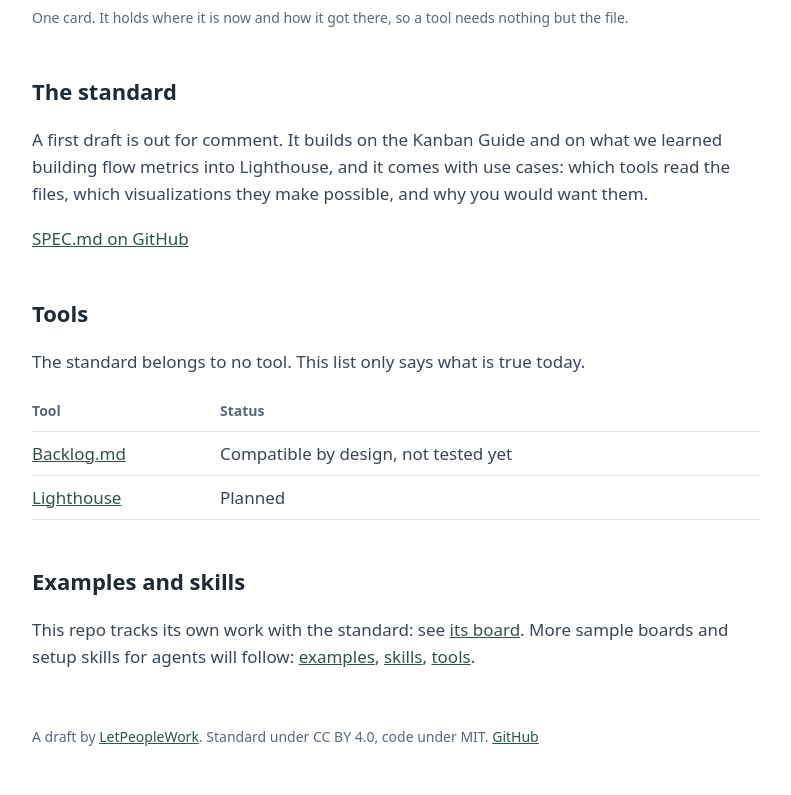
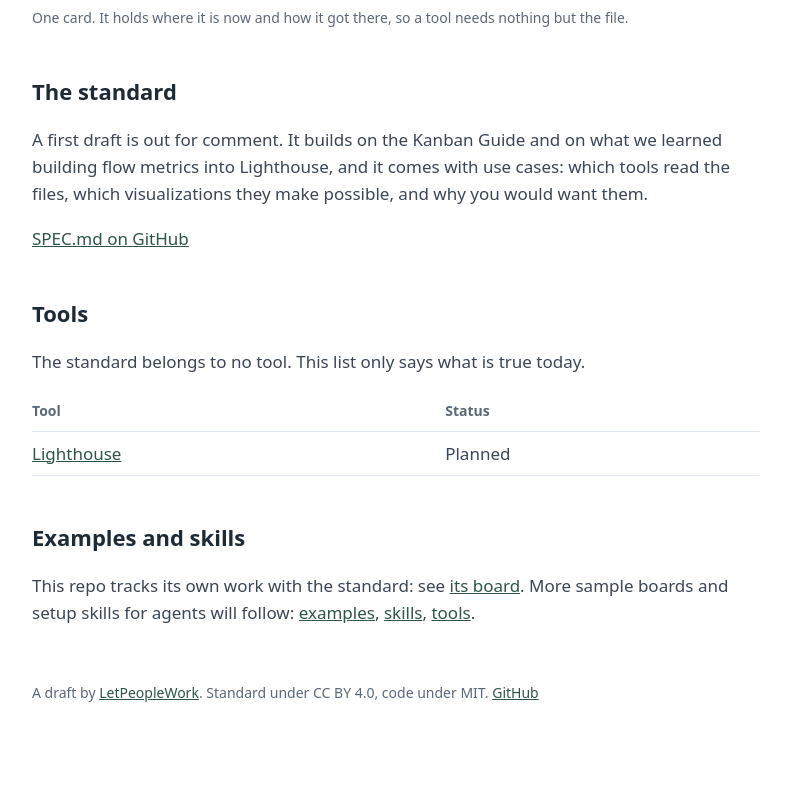
Before and after one commit to LetPeopleWork/kanban-as-code, a plain HTML site: page site/index.html in a window 1280 px wide. Shown: the part 662-1457 px from the top of the page, without its empty margins (244-1035 px from the left). After the commit the page ends 1413 px from the top, so only its background shows below. Drawn offline with Linux system fonts and the light colour scheme.

Commit message:
Drop Backlog.md compatibility as a goal
No need to force compatibility with Backlog.md: remove it from the site's tool
list and discard KAC-3. Discarding the card showed a gap, now an open question
in SPEC.md: how does a team discard a card?

Co-Authored-By: Claude Opus 5.5 <noreply@anthropic.com>
Claude-Session: https://claude.ai/code/session_01ToezcQq2adTSkv9M3xKMue

```diff
--- a/site/index.html
+++ b/site/index.html
@@ -51,7 +51,6 @@ transitions:
       <table>
         <thead><tr><th>Tool</th><th>Status</th></tr></thead>
         <tbody>
-          <tr><td><a href="https://github.com/MrLesk/Backlog.md">Backlog.md</a></td><td>Compatible by design, not tested yet</td></tr>
           <tr><td><a href="https://letpeople.work/lighthouse">Lighthouse</a></td><td>Planned</td></tr>
         </tbody>
       </table>
```
Also changed, not shown: 2 other files.
